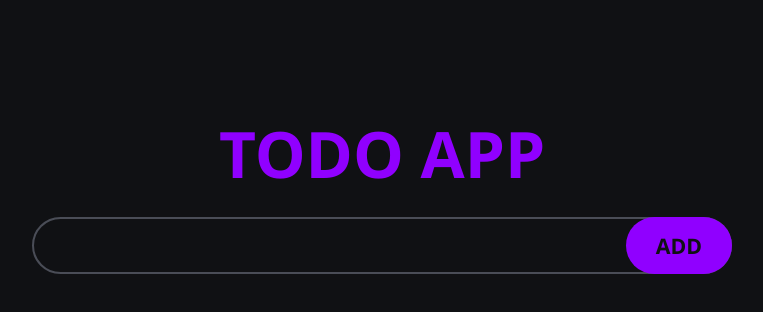
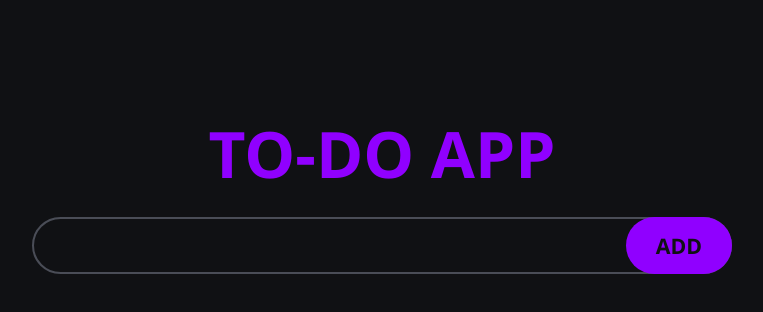
Before and after one commit to IswarReddy/OCTANET_SEPTEMBER1, a plain HTML site: page Task-2/index-1.html in a window 1280 px wide. Shown: the whole page, without its empty margins (258-1021 px from the left). Drawn offline with nearby package versions, Linux system fonts and the light colour scheme.

Commit message:
Update index-1.html

```diff
--- a/Task-2/index-1.html
+++ b/Task-2/index-1.html
@@ -8,7 +8,7 @@
     <link rel="stylesheet" href="https://fonts.googleapis.com/css2?family=Material+Symbols+Outlined:opsz,wght,FILL,GRAD@20..48,100..700,0..1,-50..200" />
 </head>
 <body>
-    <h1>Todo App</h1>
+    <h1>To-do App</h1>
     <div class="wrapper">
         <form>
             <input id="todo-input" type="text" placeholder="" autocomplete="off">
```
